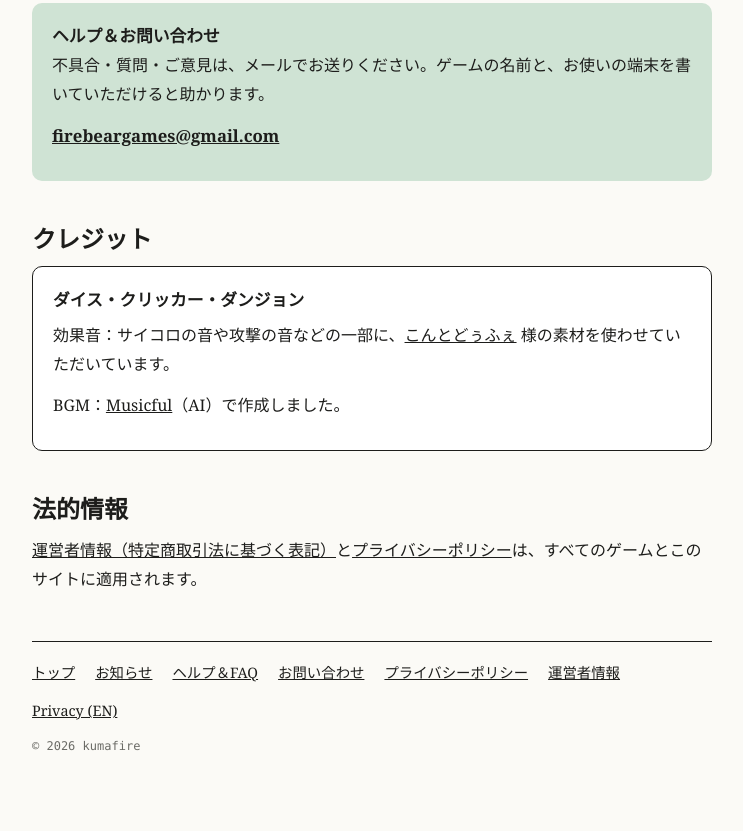
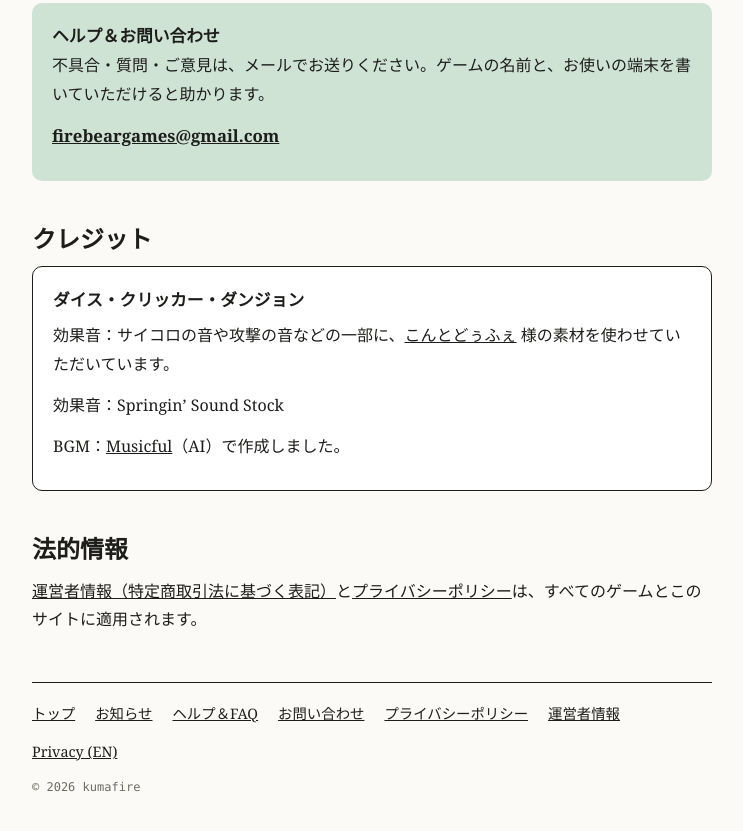
Before and after one commit to kumafire-tech/kumafire-tech.github.io, a plain HTML site: page index.html in a window 1280 px wide. Shown: the part 592-1423 px from the top of the page, without its empty margins (268-1011 px from the left). Before the commit the page ends 1398 px from the top, so only its background shows below. Drawn offline with Linux system fonts and the light colour scheme.

Commit message:
効果音のクレジットに Springin' Sound Stock を追加
Co-Authored-By: Claude Opus 5.5 <noreply@anthropic.com>
Claude-Session: https://claude.ai/code/session_01QX4PXLcbAvUyBwNopqBjiv

```diff
--- a/index.html
+++ b/index.html
@@ -19,6 +19,7 @@
 <div class="card">
 <h3>ダイス・クリッカー・ダンジョン</h3>
 <p>効果音：サイコロの音や攻撃の音などの一部に、<a href="https://conte-de-fees.com/" target="_blank" rel="noopener">こんとどぅふぇ</a> 様の素材を使わせていただいています。</p>
+<p>効果音：Springin’ Sound Stock</p>
 <p>BGM：<a href="https://www.musicful.ai" target="_blank" rel="noopener">Musicful</a>（AI）で作成しました。</p>
 </div>
 <h2>法的情報</h2>
```
